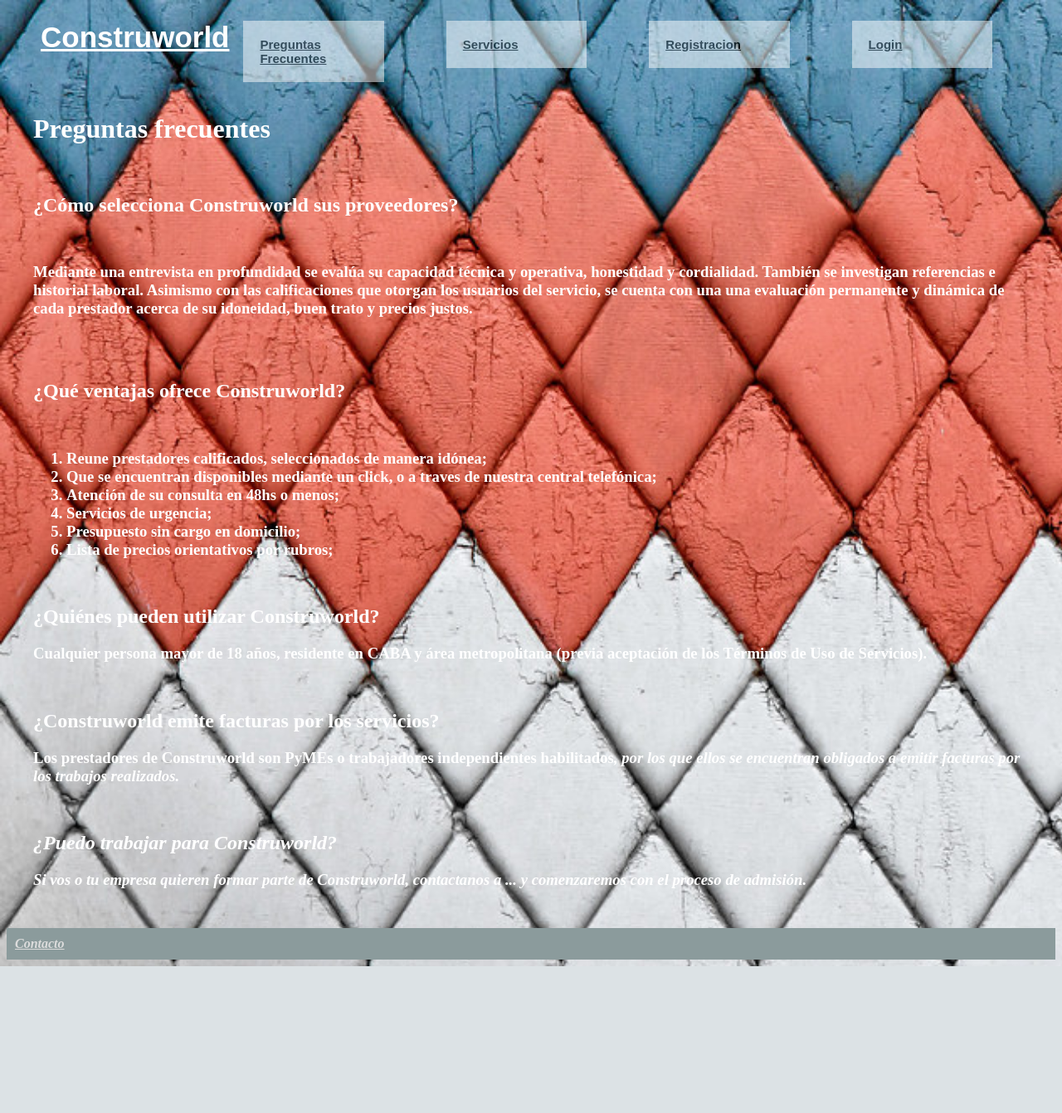
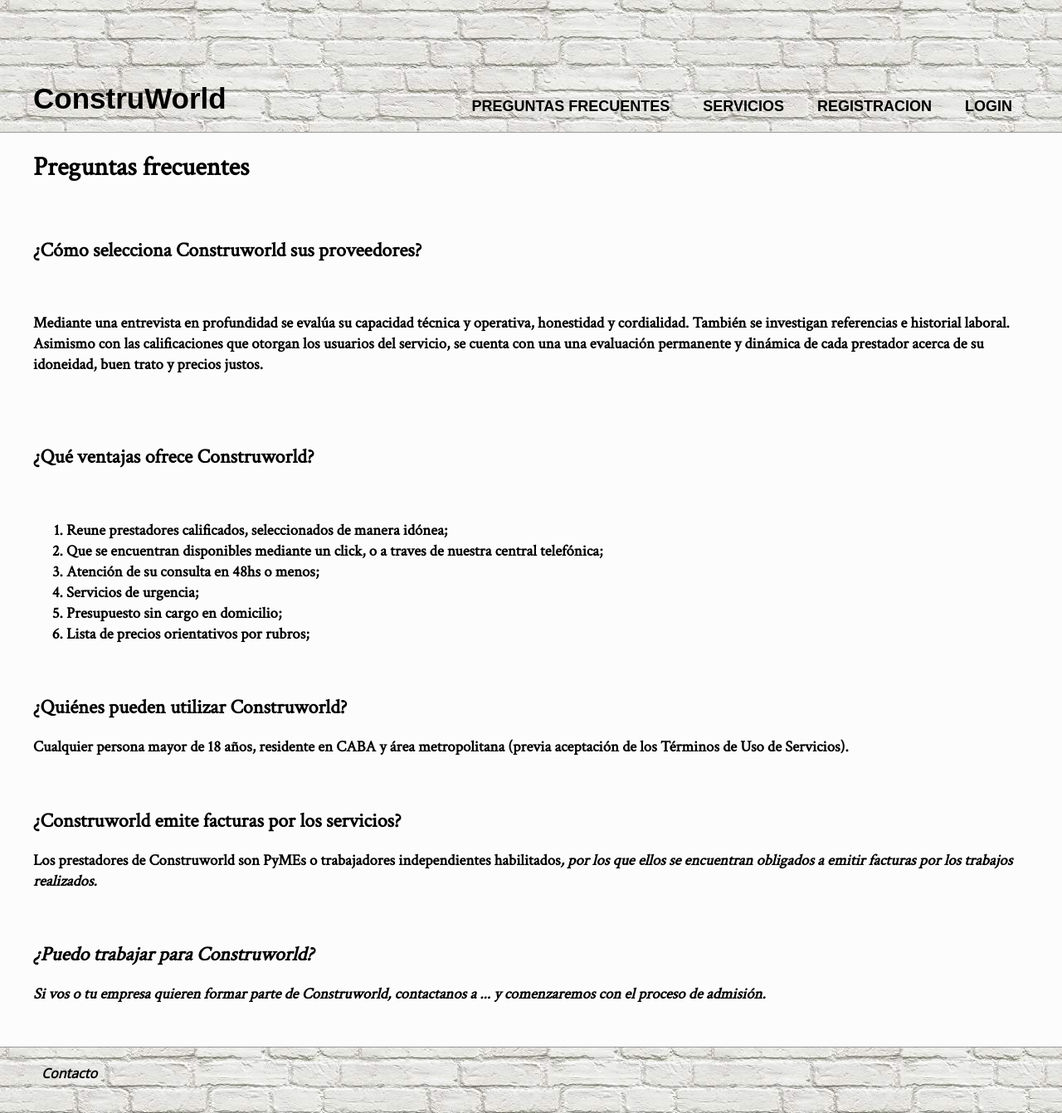
Before and after one commit to MinoLou/integrador, a PHP site: page /preguntas.php in a window 1280 px wide. Shown: the whole page at 83% size. Before the commit the page ends 1165 px from the top, so only its background shows below. Run offline with PHP 8.4, Linux system fonts and the light colour scheme.

Commit message:
agregue estilos para header y footer, saque la imagen de fondo de la pagina

```diff
--- a/css/styles.css
+++ b/css/styles.css
@@ -1,10 +1,32 @@
+@import url('https://fonts.googleapis.com/css?family=Crimson+Text|Open+Sans&display=swap');
+/*
+	Fuentes del proyecto:
+	font-family: 'Open Sans', sans-serif;
+	font-family: 'Crimson Text', serif;
+*/
+
 * {
 	box-sizing: border-box;
 }
 
+html, body {
+	padding: 0;
+	margin: 0;
+}
+
+a {
+	text-decoration: none;
+}
+
 body{
-	background-image: url("../images/bkg.jpg");
+	font-family: 'Open Sans', sans-serif;
+	padding: 0;
 	background-size: cover;
+	background-color: #fcfcfc;
+}
+
+h1, h2, h3 {
+	font-family: 'Crimson Text', serif;
 }
 
 .container {
@@ -12,52 +34,68 @@ body{
 	margin: 0 auto;
 }
 
-header{
-	background-color: vec3(0.97, 0.9, 0.87);
-	padding: 1px;
+.page-header {
+	height: 160px;
 	margin-bottom: 10px;
+	background-image: url('../images/patron-ladrillos.jpg');
+	border-bottom: 1px solid #999;
 }
 
-.nav1{
-	padding: 20px;
-	background-color: #FFF;
-	opacity: 0.5;
-	color: black;
-	margin-right: 75px;
-}
-nav ul{
-	list-style-type: none;
-	overflow: hidden;
+.page-header-container {
+	display: flex;
+	height: 100%;
+	padding-bottom: 20px;
+	align-items: flex-end;
 }
 
-nav ul li{
-	float: left;
-	width: 20%;
+#logo {
+
 }
 
-nav ul li a{
+.main-nav {
+	width: 100%;
+}
+
+.main-nav ul{
+	margin: 0;
+	padding: 0;
+	list-style-type: none;
+	display: flex;
+  flex-flow: row wrap;
+  justify-content: flex-end;
+}
+
+.main-nav li {
+	margin: 0 20px;
+}
+
+.main-nav a {
 	display: block;
 	font-family: sans-serif;
-	font-size: 15px;
+	font-size: 18px;
 	font-weight: bold;
-	color: white;
-	flex-direction: row;
-	justify-content: space-around;
+	text-transform: uppercase;
+	color: #000;
 }
 
 #logo{
 	font-family: sans-serif;
-	color: white;
+	color: #000;
 	font-size: 35px;
 	font-style: normal;
 	font-weight: bold;
 }
 
+.page-footer {
+	height: 80px;
+	margin-top: 10px;
+	background-image: url('../images/patron-ladrillos.jpg');
+	border-top: 1px solid #999;
+}
 
 footer a{
 	display: block;
-	background-color: rgb(139, 155, 156);
-	color: gainsboro;
+	color: #000;
 	padding: 10px;
 	margin-top: 10px;
 	margin-bottom: auto;
@@ -90,6 +128,6 @@ section article a{
 	float: right;
 	padding: 20px;
 	text-decoration: none;
-	color: #FFF;
+	color: #000;
 	background-color: orange;
 }
--- a/footer.php
+++ b/footer.php
@@ -1,6 +1,8 @@
   </div>
   <footer class="page-footer">
-    <a href="contacto.php">Contacto</a>
+    <div class="container">
+      <a href="contacto.php">Contacto</a>
+    </div>
   </footer>
   </body>
 </html>
--- a/header.php
+++ b/header.php
@@ -7,14 +7,16 @@
   </head>
   <body>
   <header class="page-header">
-    <nav class="main-nav">
-      <ul>
-        <li><a id="logo" href="proyecto.php">Construworld</a></li>
-        <li><a class="nav1" href="preguntas.php">Preguntas Frecuentes</a></li>
-        <li><a class="nav1" href="servicios.php">Servicios</a></li>
-        <li><a class="nav1" href="registro.php">Registracion</a></li>
-        <li><a class="nav1" href="login.php">Login</a></li>
-      </ul>
-    </nav>
+    <div class="page-header-container container">
+      <a id="logo" href="proyecto.php">ConstruWorld</a>
+      <nav class="main-nav">
+        <ul>
+          <li><a class="nav-link nav1" href="preguntas.php">Preguntas Frecuentes</a></li>
+          <li><a class="nav-link nav1" href="servicios.php">Servicios</a></li>
+          <li><a class="nav-link nav1" href="registro.php">Registracion</a></li>
+          <li><a class="nav-link nav1" href="login.php">Login</a></li>
+        </ul>
+      </nav>
+    </div>
   </header>
   <div class="container">
--- a/preguntas.php
+++ b/preguntas.php
@@ -1,6 +1,6 @@
 <?php require('header.php'); ?>
 
-<div style="color:white;"> <!-- section hace bolonqui -->
+<div> <!-- section hace bolonqui -->
 	  <h1>Preguntas frecuentes</h1></br>
 	  <h2>¿Cómo selecciona Construworld sus proveedores?</h2></br>
 		<h3>Mediante una entrevista en profundidad se evalúa su capacidad técnica y operativa, honestidad y cordialidad. También se investigan referencias e historial laboral.
```
Also changed, not shown: images/patron-ladrillos.jpg (added).
